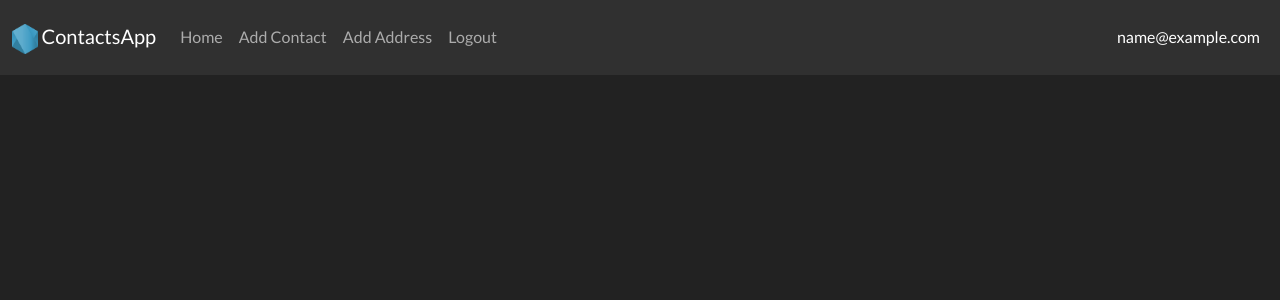
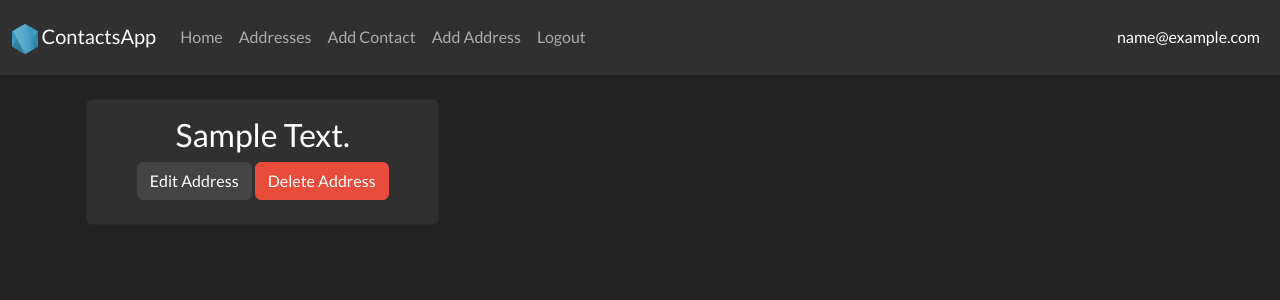
Before and after one commit to ivan-amon/contacts-app, a PHP site: page /addresses.php in a window 1280 px wide. Shown: the top 300 px of the page. Run offline with PHP 8.4, Linux system fonts and the light colour scheme; the visitor is signed in with stand-in values (Sample User, id 1); tables that the repository leaves empty hold one stand-in row (values such as "Sample post"); some libraries are stand-ins or nearby versions.

Commit message:
Add address to a contact finished

```diff
--- a/addresses.php
+++ b/addresses.php
@@ -1,7 +1,39 @@
 <?php
+require "database.php";
 
 session_start();
+
+$statement = $conn->prepare("SELECT * FROM addresses");
+$statement->execute();
+
+$addresses = $statement->fetchAll(PDO::FETCH_ASSOC);
 
 ?>
 
 <?php require "partials/header.php" ?>
+  <div class="container pt-4 p-3">
+    <div class="row">
+
+      <?php if(empty($addresses)) : ?>
+        <div class="col-md-4 mx-auto">
+          <div class="card card-body text-center">
+            <p>No addresses saved yet</p>
+            <a href="newAddress.php">Add One!</a>
+          </div>
+        </div>
+      <?php endif ?>
+
+      <?php foreach($addresses as $address): ?>
+        <div class="col-md-4 mb-3">
+          <div class="card text-center">
+            <div class="card-body">
+              <h3 class="card tittle text-capitalize border-0"><?= $address["address"] ?></h3>
+              <a href="editAddress.php?id=<?= $address["id"] ?>" class="btn btn-secondary mb-2">Edit Address</a>
+              <a href="deleteAddress.php?id<?= $address["id"]?>" class="btn btn-danger mb-2">Delete Address</a>
+            </div>
+          </div>
+        </div>
+      <?php endforeach; ?>
+    </div>
+  </div>
+<?php require "partials/footer.php" ?>
--- a/home.php
+++ b/home.php
@@ -36,6 +36,7 @@ $contacts = $statement->fetchAll(PDO::FETCH_ASSOC);
             <div class="card-body">
               <h3 class="card-title text-capitalize"><?=  $contact["name"] ?></h3>
               <p class="m-2"><?=  $contact["phone_number"] ?></p>
+                <?php require "partials/addressesByContact.php" ?>
               <a href="edit.php?id=<?= $contact["id"] ?>" class="btn btn-secondary mb-2">Edit Contact</a>
               <a href="delete.php?id=<?= $contact["id"] ?>" class="btn btn-danger mb-2">Delete Contact</a>
             </div>
--- a/partials/navbar.php
+++ b/partials/navbar.php
@@ -21,6 +21,9 @@
           <?php if(isset($_SESSION["user"])) : ?>
             <li class="nav-item">
               <a class="nav-link" href="./home.php">Home</a>
+            </li>
+            <li class="nav-item">
+              <a class="nav-link" href="./addresses.php">Addresses</a>
             </li>
             <li class="nav-item">
               <a class="nav-link" href="./add.php">Add Contact</a>
```
Also changed, not shown: newAddress.php (+14 -6 lines), partials/addressesByContact.php (added, +19 -0 lines), deleteAddress.php (added), sql/setup.sql (renamed from partials/sql/setup.sql).
